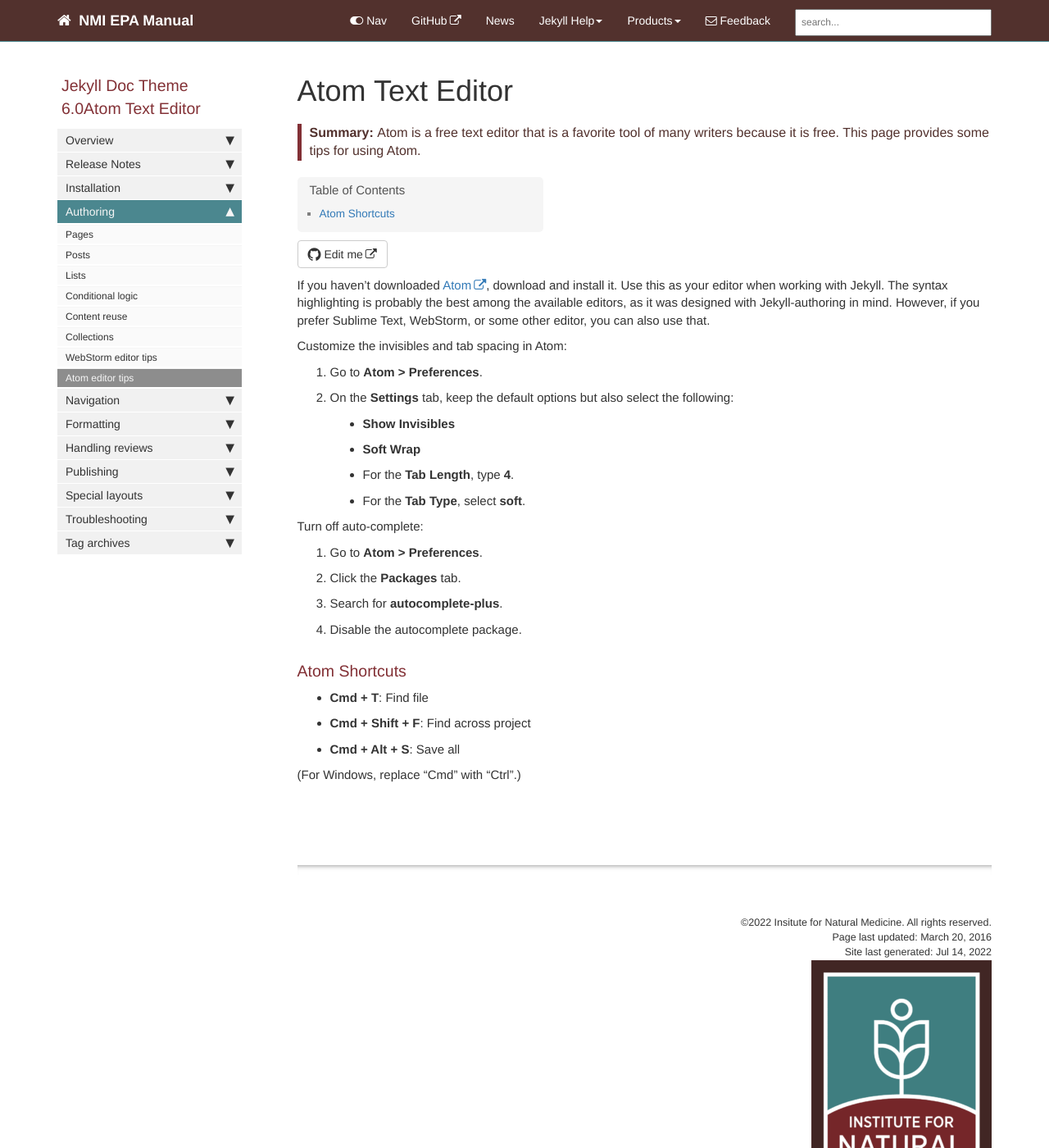
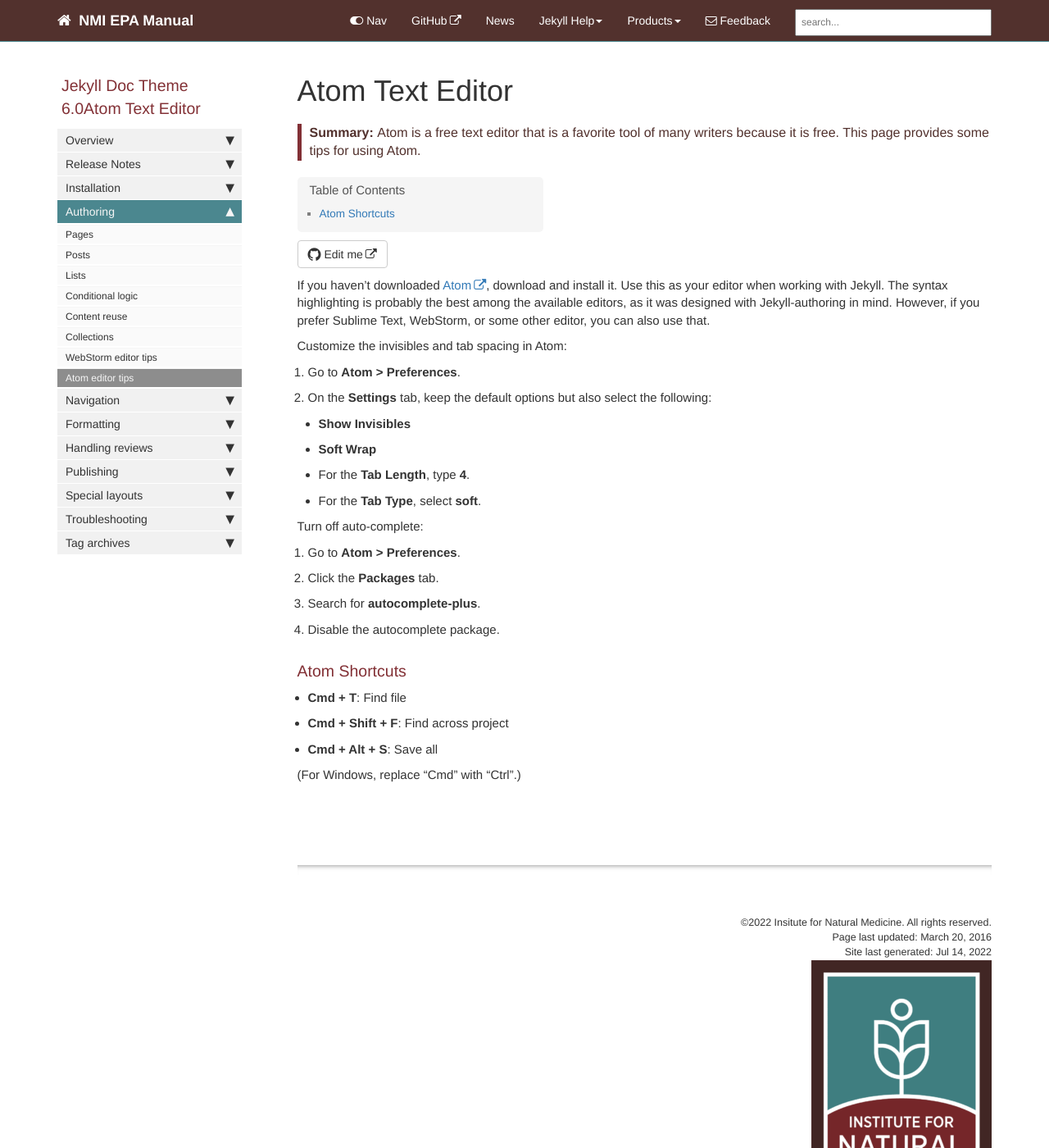
Before and after one commit to naturemed/naturemed.github.io, a Jekyll site: the page built from pages/mydoc/mydoc_atom_text_editor.md, in a window 1280 px wide and 1400 px high. Shown: the whole window at 82% size. Built offline with Jekyll 4.4.1, drawn with Linux system fonts in a browser that asks for light colours; comment, search, counter and statistics services are not loaded.

Commit message:
Update theme-inm.css

```diff
--- a/css/theme-inm.css
+++ b/css/theme-inm.css
@@ -135,3 +135,7 @@ li.sidebarTitle {
    top: 0;
    width: 100%;
 }
+
+ol, ul {
+    padding-inline-start: 13px;
+}
```
